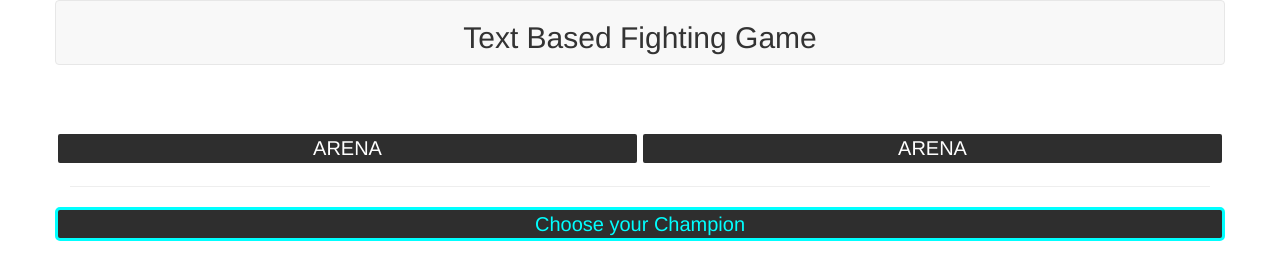
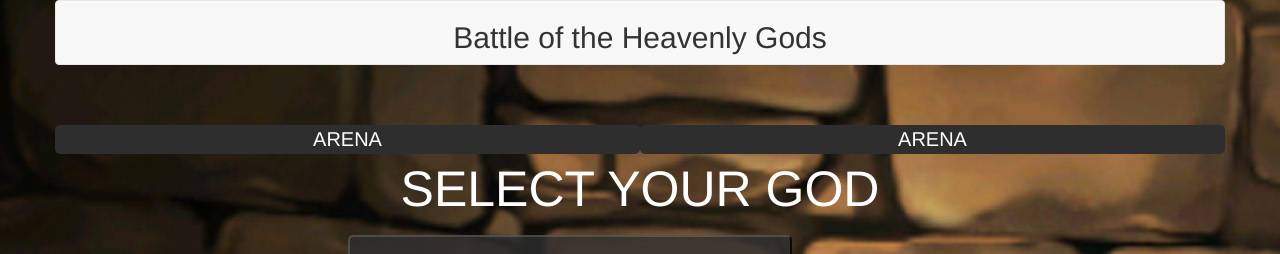
Before and after one commit to FoxMessenger/rpg-game, a PHP site: page /index.html in a window 1280 px wide. Shown: the top 254 px of the page. Run offline with PHP 8.4, Linux system fonts and the light colour scheme.

Commit message:
Code fully working—NEXT add animations, add sounds, and create a crit system.

```diff
--- a/assets/css/style.css
+++ b/assets/css/style.css
@@ -1,35 +1,42 @@
 /* base visual */
+body {
+	background-image: url("../images/background.jpg");
+}
 
-.navbar {text-align: center;}
+.championSelect {
+	margin: 0px auto;
+	width: 50%;
+	/*display: inline-block;*/
+}
+.navbar { text-align: center; }
+
 .styling {
 	background-color: #2e2e2e;
 	font-family: "HelveticaNeue-Light", "Helvetica Neue Light", "Helvetica Neue", Helvetica, Arial, "Lucida Grande", sans-serif; /* best hipster font type */
 	color: white;
-	border-style: solid;
 	border-radius: 5px;
 	text-align: center;
 	font-size: 20px;
 }
 
 .stylingSelect {
-	background-color: white;
+	/*background-color: white;*/
 	color: white;
 	padding: 20px;
 }
 
 .stylingChoose {
-	background-color: #2e2e2e;
-	color: aqua;
-	border-style: solid;
+	/*background-color: #2e2e2e;*/
+	color: white;
 	border-radius: 5px;
 	text-align: center;
-	font-size: 20px;
+	font-size: 50px;
 	margin-bottom: 10px;
 }
 
 /* added class from Javascript */
 .chooseEnemy {
-	color: tomato;
+	color: white;
 }
 
 .selectButton { margin: 5px auto; ; }
@@ -53,7 +60,7 @@
 #attBtn {
 	background-color: tomato;
 	margin: auto;
-	width: 30%;
+	width: 50%;
 }
 
 #attBtn:hover {
@@ -63,7 +70,7 @@
 
 #playerChamp,
 #enemyChamp {
-	border-style: solid;
+	/*border-style: solid; */
 	width: 50%;
 	/*float: left;*/
 }
@@ -87,3 +94,9 @@
 	opacity: .5;
 	transition: 0.5s all ease;			/* animation speed */
 }
+
+#damageUpdate {
+	color: black
+	border-style: solid;
+	background-color: white;
+}
--- a/assets/javascript/rpg-test.js
+++ b/assets/javascript/rpg-test.js
@@ -67,7 +67,7 @@ $(document).ready(function() {
 
 		// --- A function that contains the specific stats of the champ --- //
 
-	var champStats = function (name, hitPoints, attPower, icon /*, armor */) {
+	var champStats = function (name, hitPoints, attPower, icon, hit) {
 		this.name = name;
 		this.hitPoints = hitPoints;
 		this.attPower = attPower;
@@ -80,18 +80,18 @@ $(document).ready(function() {
 		// --- all playable champions available --- //
 
 	var champions = [
-		new champStats('Kali', 3300, 170, '<img src="assets/images/2078.png">' /*, 35 */),
-		new champStats('Super Girl', 3300, 110, '<img src="assets/images/1678.png">' /*, 52 */),
-		new champStats('Kanna', 4000, 165, '<img src="assets/images/2534.png">'/*, 40 */),
+		new champStats('Hera', 3300, 170, '<img src="assets/images/2078.png">' /*, 35 */),
+		new champStats('Super Girl', 3300, 110, '<img src="assets/images/1678.png">', '<img src="assets/images/1678-hit.png">'),
+		new champStats('Aphrodite', 4000, 165, '<img src="assets/images/2534.png">'/*, 40 */),
 		new champStats('Sasha', 3500, 120, '<img src="assets/images/2372.png">'/*, 15 */),
-		new champStats('Ilmina', 4200, 220, '<img src="assets/images/3274.png">'/*, 12 */),
-		new champStats('Typhon', 3800, 155, '<img src="assets/images/1949.png">'/*, 28 */),
+		new champStats('Artemis', 4200, 220, '<img src="assets/images/3274.png">'/*, 12 */),
+		new champStats('Hades', 3800, 155, '<img src="assets/images/1949.png">'/*, 28 */),
 		new champStats('Sephiroth', 3200, 200, '<img src="assets/images/2032.png">'/*, 6 */),
-		new champStats('Vishnu', 3650, 195, '<img src="assets/images/2081.png">'/*, 30 */),
-		new champStats('Psychopomp', 3500, 215, '<img src="assets/images/3285.png">' /*, 6 */),
+		new champStats('Ares', 3650, 195, '<img src="assets/images/2081.png">'/*, 30 */),
+		new champStats('Athena', 3500, 215, '<img src="assets/images/3285.png">' /*, 6 */),
 		new champStats('Rei', 4200, 175, '<img src="assets/images/3393.png">' /*, 52 */),
 		new champStats('Asuka', 3600, 185, '<img src="assets/images/3396.png">' /*, 13 */),
-		new champStats('Archer', 5000, 95, '<img src="assets/images/851.png">' /*, 70 */)
+		new champStats('Zues', 5000, 95, '<img src="assets/images/851.png">' /*, 70 */)
 	]; // -- END champions
 
 
@@ -106,6 +106,7 @@ $(document).ready(function() {
 			champAvailable.attr('data-hp', champions[i].hitPoints);					// adding the data for hp
 			champAvailable.attr('data-attack', champions[i].attPower);				// adding the data for attack power
 			champAvailable.attr('data-icon', champions[i].icon);					// adding the data for picture
+			champAvailable.attr('data-hit', champions[i].hit);						// adding the data for hit animation
 			champAvailable.html(champions[i].icon);									// porting the image to the html
 			$('#champAvailable').append(champAvailable);							// checking the html for the id 'champAvailable' and appending my champAvailable variable to it
 		}; // --END for Loops
@@ -161,7 +162,7 @@ $(document).ready(function() {
 				} // -- END champLocked statemenet
 
 				$('#chooseChamp').addClass('chooseEnemy');
-				$('#chooseChamp').html('Choose your Opponent');
+				$('#chooseChamp').html('CHOOSE YOUR FOE');
 				$(this).fadeOut( 400 );													// fades in confirmChamp Button from champion onclick
 				console.log("You've Selected " + playerChamp.name);
 			}); // End confirm champ
@@ -236,16 +237,23 @@ $(document).ready(function() {
 	// --- COMBAT --- //
 
  	$('#attBtn').on('click', function(){
+ 		$('#damageUpdate').show();
+ 		var timeoutID;
+
+		// $(this).find('/image/1678-hit.png').toggle();
+
  		if ( !combat ) {
  			console.log('Please choose an opponent')
  		} else if ( combat === true ){
  			if (playerChamp.attack < enemyChamp.hp) {
+ 				if (enemyChamp.attack > playerChamp.hp) {
 
+ 				}
 					enemyChamp.hp -= playerChamp.attack;
-					console.log("You hit for " + playerChamp.attack);
+					$('#damageUpdate').prepend("You hit for " + playerChamp.attack + "<p>" + "<hr>");
 
 					playerChamp.hp -= enemyChamp.attack;
-					console.log(enemyChamp.name + " Hit back for: " + enemyChamp.attack);
+
 					$(arenaEnemy).html(
 						`<p>${enemyChamp.name}</p>
         		 		 <p>HP ${enemyChamp.hp}</p>
@@ -259,10 +267,12 @@ $(document).ready(function() {
     				);
 
 					console.log("Your HP: " + playerChamp.hp);
-					playerChamp.attack += 75;
+					playerChamp.attack += 25;
 							$('#damageUpdate').show();
+					$('#damageUpdate').prepend(enemyChamp.name + " Hit back for: " + enemyChamp.attack + "<p>" +  "<hr>");
+
 			 } else if (playerChamp.attack === enemyChamp.hp || playerChamp.attack > enemyChamp.hp) {
-					playerChamp.attack += 75;
+					playerChamp.attack += 25;
 					$('#damageUpdate').html('Victory! ');
 					wins += 1;
 
--- a/index.html
+++ b/index.html
@@ -1,7 +1,7 @@
 <!DOCTYPE html>
 <html>
 <head>
-	<title>Role Playing Game</title>
+	<title>Battle of the Gods</title>
 
 	<!-- linking Bootstrap -->
 	<link href="https://maxcdn.bootstrapcdn.com/bootstrap/3.3.7/css/bootstrap.min.css" rel="stylesheet" integrity="sha384-BVYiiSIFeK1dGmJRAkycuHAHRg32OmUcww7on3RYdg4Va+PmSTsz/K68vbdEjh4u" crossorigin="anonymous">
@@ -23,7 +23,7 @@
 
 	<!-- Title of game -->
 	<div class="row">
-		<div class="navbar navbar-default"><h2> Text Based Fighting Game </h2></div>
+		<div class="navbar navbar-default"><h2> Battle of the Heavenly Gods </h2></div>
 	</div>
 
 	<!-- Selected Champs appear here -->
@@ -50,23 +50,23 @@
 		<div class="col-md-6 styling" id="arenaEnemy"> ARENA </div>
 	</div>
 
-	<!-- Champion Select: 12 -->
-	<hr></hr>
+	<!-- Text Damage Update -->
+
+
 	<div class="row">
-		<div class="col-md-12 stylingChoose chooseChamp" id="chooseChamp"> Choose your Champion </div>
+		<div class="championSelect stylingChoose chooseChamp" id="chooseChamp"> SELECT YOUR GOD </div>
 	</div>
 
-	<!-- Text Damage Update -->
+	<div class="row">
+		<div class="championSelect" id="champAvailable"></div>
+	</div>
+
 	<hr></hr>
-	<div class="row">
-		<div class="col-md-12 stylingChoose" id="damageUpdate"> || </div>
+		<div class="row">
+	<hr></hr>
+		<div class="col-md-12" id="damageUpdate">  </div>
+	<hr></hr>
 	</div>
-	<hr></hr>
-
-	<div class="row">
-		<div class="col-md-12" id="champAvailable"></div>
-	</div>
-	<hr></hr>
 
 
 </body>
```
Also changed, not shown: assets/images/1678-hit.png (added), assets/images/background.jpg (added).
